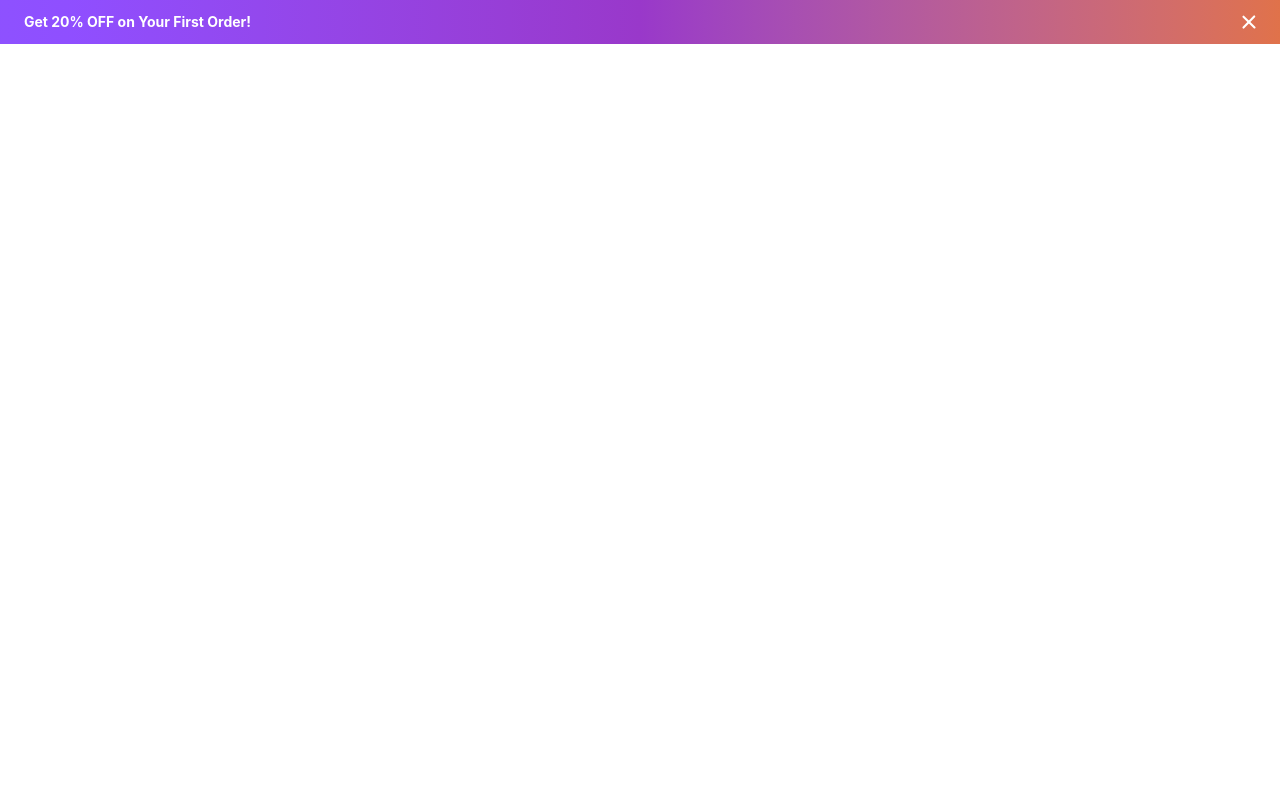
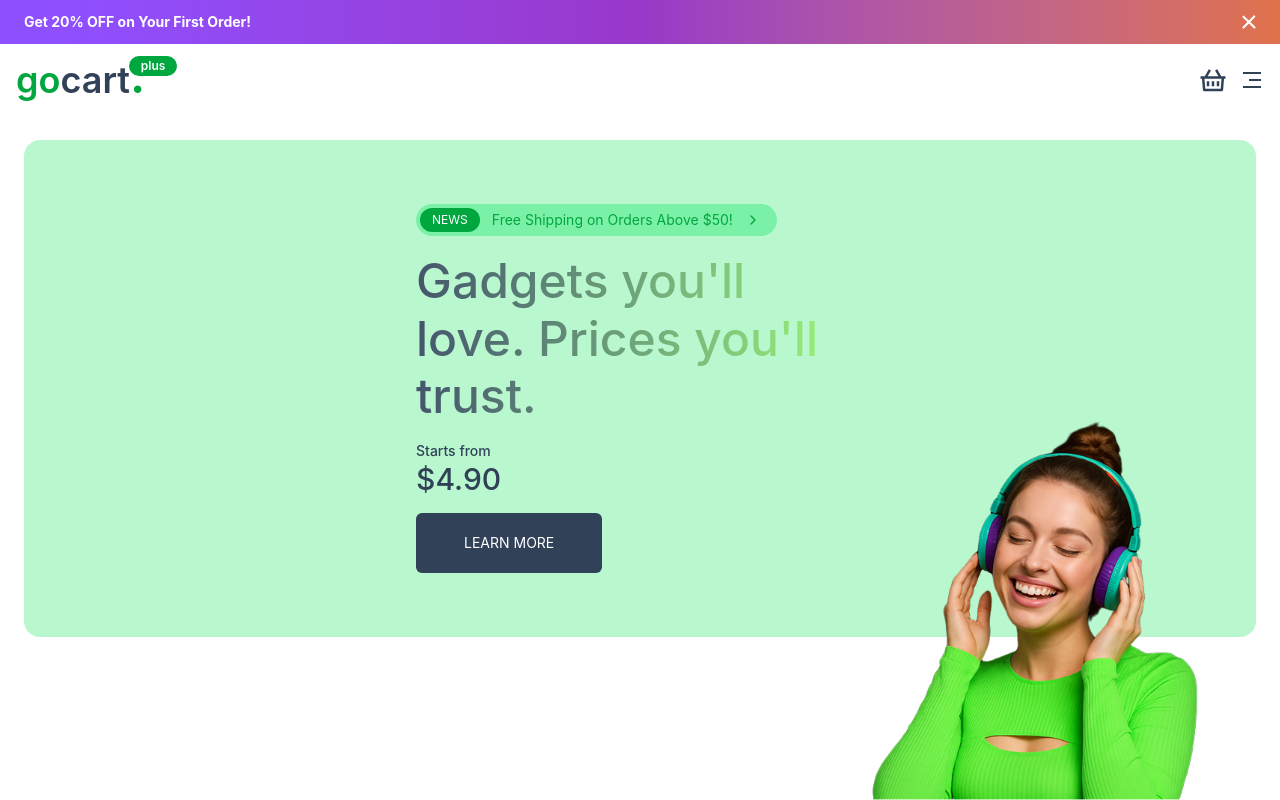
Before and after one commit to elmira1385/go-cart-react, a React (Vite) app: page / in a window 1280 px wide. Built offline with nearby package versions, Linux system fonts and the light colour scheme.

Commit message:
somethings are added in UI

```diff
--- a/package.json
+++ b/package.json
@@ -13,6 +13,7 @@
     "@tailwindcss/vite": "^4.3.1",
     "react": "^19.2.7",
     "react-dom": "^19.2.7",
+    "react-icons": "^5.7.0",
     "react-router": "^8.0.1",
     "tailwindcss": "^4.3.1"
   },
--- a/src/Home.tsx
+++ b/src/Home.tsx
@@ -1,9 +1,10 @@
-import React from 'react'
-import BannerDisCount from './components/ui/BannerDisCount'
+import Hero from "./components/ui/Hero"
 
 const Home = () => {
   return (
-    <BannerDisCount/>
+    <>
+    <Hero/>
+    </>
   )
 }
 
--- a/src/components/layout/MainLayout.tsx
+++ b/src/components/layout/MainLayout.tsx
@@ -1,11 +1,16 @@
 import React from 'react'
 import { Outlet } from 'react-router'
+import BannerDisCount from '../ui/BannerDisCount'
+import Header from '../ui/Header'
 
 const MainLayout = () => {
   return (
     <div>
-
-        <Outlet/>
+        <BannerDisCount/>
+        <Header/>
+        <main className='flex flex-col gap-4 p-6'>
+          <Outlet/>
+        </main>
     </div>
   )
 }
--- a/src/components/ui/BannerDisCount.tsx
+++ b/src/components/ui/BannerDisCount.tsx
@@ -5,7 +5,7 @@ const BannerDisCount = () => {
   return (
     <>
       {show && (
-        <div className="flex justify-between transition-all items-center bg-linear-to-r from-violet-500 via-[#9938CA] to-[#E0724A] py-3 px-6">
+        <div className="flex justify-between  transition-all items-center bg-linear-to-r from-violet-500 via-[#9938CA] to-[#E0724A] py-3 px-6">
           <p className="text-white text-sm font-bold">
             Get 20% OFF on Your First Order!
           </p>
--- /dev/null
+++ b/src/components/ui/Header.tsx
@@ -0,0 +1,43 @@
+import { useState } from "react";
+import { RiMenu3Fill, RiShoppingBasket2Line } from "react-icons/ri";
+
+const Header = () => {
+  const [openHeader, setOpenHeader] = useState(false);
+  return (
+    <>
+      <div className="flex justify-between items-center p-4 ">
+        <div className="relative text-4xl font-semibold text-t-slate-700">
+          <span className="text-t-green-600">go</span>cart
+          <span className="text-t-green-600 text-5xl leading-0">.</span>
+          <p className="absolute text-xs font-semibold -top-1 -right-8 px-3 p-0.5 rounded-full flex items-center gap-2 text-white bg-t-green-600">
+            plus
+          </p>
+        </div>
+        <div className="flex gap-3 justify-center items-center">
+          <RiShoppingBasket2Line className="text-3xl text-t-slate-700" />
+          <RiMenu3Fill
+            onClick={() => {
+              setOpenHeader((prev) => !prev);
+            }}
+            className="text-2xl text-t-slate-700"
+          />
+        </div>
+      </div>
+      {openHeader && (
+        <div
+          className={`fixed  w-full  bg-green-50 flex flex-col  items-start p-4 gap-4 transition-all duration-300  ${
+            openHeader ? "right-0" : "-right-full"
+          }`}
+        >
+          <p>Home</p>
+          <p>All Product</p>
+          <button className="bg-t-green-600 px-5 py-2 rounded-full text-white">
+            Login
+          </button>
+        </div>
+      )}
+    </>
+  );
+};
+
+export default Header;
--- /dev/null
+++ b/src/components/ui/Hero.tsx
@@ -0,0 +1,50 @@
+import hero from "/images/heroImage.png"
+
+const Hero = () => {
+  return (
+    <div className="flex flex-col  justify-center items-center bg-t-green-200 rounded-2xl">
+      <div className="p-5 sm:p-16 flex flex-col gap-4 items-start">
+        <div className="flex items-center gap-3 bg-t-green-300 text-t-green-600 pr-4 p-1 rounded-full text-xs sm:text-sm">
+          <span className="bg-t-green-600 px-3 py-1  rounded-full text-white text-xs">
+            NEWS
+          </span>
+          Free Shipping on Orders Above $50!
+          <svg
+            xmlns="http://www.w3.org/2000/svg"
+            width="16"
+            height="16"
+            viewBox="0 0 24 24"
+            fill="none"
+            stroke="currentColor"
+            strokeWidth="2"
+            strokeLinecap="round"
+            strokeLinejoin="round"
+            className="lucide lucide-chevron-right transition-all"
+            aria-hidden="true"
+          >
+            <path d="m9 18 6-6-6-6"></path>
+          </svg>
+        </div>
+        <h2 className="text-3xl sm:text-5xl leading-[1.2] font-medium bg-linear-to-r from-t-slate-600 to-[#A0FF74] bg-clip-text text-transparent max-w-xs  sm:max-w-md">
+          Gadgets you'll love. Prices you'll trust.
+        </h2>
+        <div className="text-t-slate-700 text-sm font-medium ">
+          <p>Starts from</p>
+          <p className="text-3xl">$4.90</p>
+        </div>
+        <button className="bg-t-slate-700 text-white text-sm py-2.5 px-7 sm:py-5 sm:px-12  rounded-md hover:bg-t-slate-900 hover:scale-103 active:scale-95 transition">
+          LEARN MORE
+        </button>
+      </div>
+      <img
+        loading="lazy"
+        decoding="async"
+        data-nimg="1"
+        className="sm:absolute bottom-0 right-0 md:right-10 w-full sm:max-w-sm text-transparent"
+        src={hero}
+      />
+    </div>
+  );
+};
+
+export default Hero;
--- a/src/index.css
+++ b/src/index.css
@@ -1,7 +1,15 @@
 @import "tailwindcss";
-body{
+body {
   height: 100vh;
 }
-:root{
+:root {
   height: 100%;
 }
+@theme {
+  --color-t-green-200: oklch(92.5% 0.084 155.995);
+  --color-t-green-300: oklch(87.1% 0.15 154.449) ;
+  --color-t-green-600: oklch(62.7% 0.194 149.214);
+  --color-t-slate-600: oklch(44.6% 0.043 257.281);
+  --color-t-slate-700: oklch(37.2% 0.044 257.287);
+  --color-t-slate-900: oklch(20.8% 0.042 265.755);
+}
```
Also changed, not shown: public/images/heroImage.png (added), 1 other file (tests, documents, lock files or other folders).
